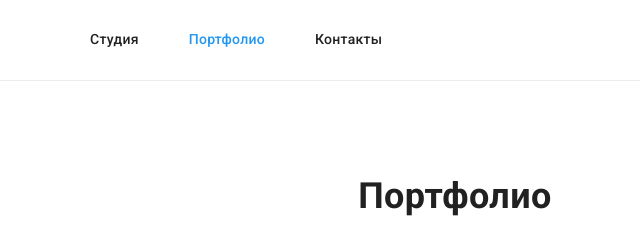
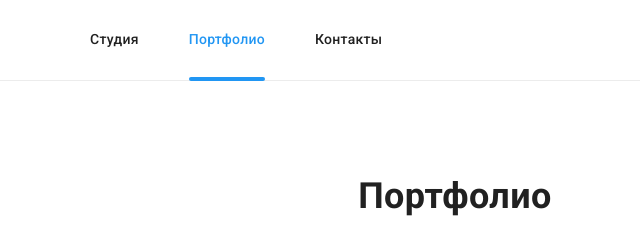
Before and after one commit to AnatoliiYarovyi/goit-markup-hw-05, a plain HTML site: page portfolio.html in a window 1280 px wide. Shown: the top 240 px of the page, 185-825 px from the left. Drawn offline with nearby package versions, Linux system fonts and the light colour scheme.

Commit message:
Добавляет подчеркиваие текущей ссылки

```diff
--- a/css/styles.css
+++ b/css/styles.css
@@ -72,6 +72,10 @@ img {
   font-size: 26px;
   line-height: 1.19;
 }
+.logo .current,
+.site-nav .link.current {
+  color: var(--accent-color);
+}
 .site-nav,
 .site-address {
   display: flex;
@@ -100,14 +104,45 @@ img {
   transition-duration: 250ms;
   transition-timing-function: var(--timing-function);
 }
-.logo .current,
-.site-nav .current {
-  color: var(--accent-color);
-}
 .site-nav .link:hover,
 .site-nav .link:focus {
   color: var(--accent-color);
 }
+.site-nav .link {
+  position: relative;
+}
+.site-nav .link.current::after {
+  content: '';
+  position: absolute;
+  left: 0;
+  bottom: -1px;
+
+  display: block;
+  width: 100%;
+  height: 4px;
+  background-color: var(--accent-color);
+  border-radius: 2px;
+}
+/* .site-nav .link::after {
+  content: '';
+  position: absolute;
+  left: 0;
+  bottom: -1px;
+
+  display: block;
+  width: 100%;
+  height: 4px;
+  background-color: var(--accent-color);
+  border-radius: 2px;
+
+  transform: scaleX(0);
+  transform-origin: left;
+  transition: transform 250ms var(--timing-function);
+}
+.site-nav .link:hover::after,
+.site-nav .link:focus::after {
+  transform: scaleX(1);
+} */
 .site-address .link {
   display: inline-flex;
   align-items: center;
@@ -519,7 +554,7 @@ button {
   position: absolute;
   top: 0;
   left: 0;
-  transform: translateY(105%);
+  transform: translateY(101%);
   width: 100%;
   height: 100%;
   background-color: rgba(33, 150, 243, 0.9);
```
